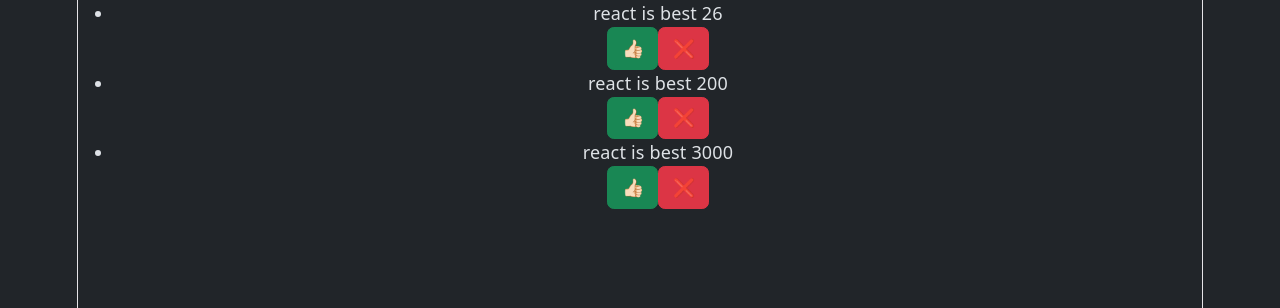
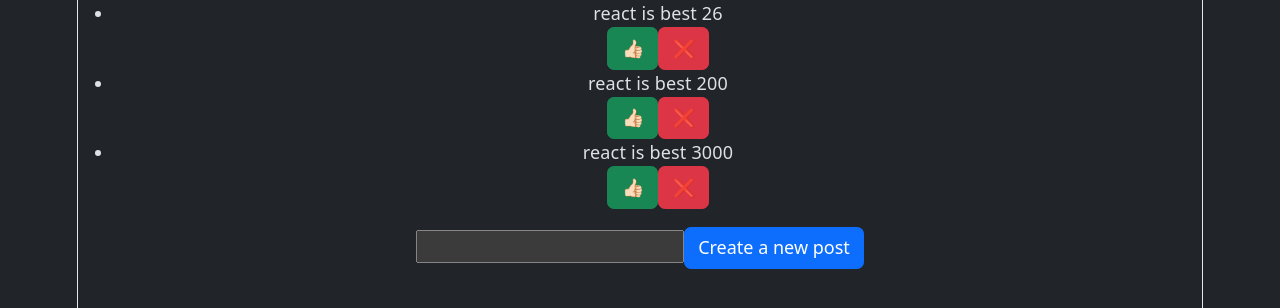
Before and after one commit to Petrasoderstrom1612/repetition, a React (Vite) app in the folder 03/: page / in a window 1280 px wide. Shown: the top 308 px of the page. Built offline with nearby package versions, Linux system fonts and the light colour scheme.

Commit message:
one way value added

```diff
--- a/03/src/App.tsx
+++ b/03/src/App.tsx
@@ -13,17 +13,20 @@
     {id: 2, title: "react is best", likes: 200},
     {id: 3, title: "react is best", likes: 3000}
   ])
+  const [postTitle, setPostTitle] = useState("")
 
   const handleLike = (postId: number) =>{
-    setPosts(posts.map(p => p.id === postId ? {...p, likes: p.id + 1 } : p))
+    setPosts(posts.map(p => p.id === postId ? {...p, likes: p.id + 1 } : p)) //returns ternary
   }
 
   const removeLike = (postId: number) => {
-    setPosts(posts.filter(p => p.id !== postId))
+    setPosts(posts.filter(p => p.id !== postId)) //returns whatever is truthy
   }
 
   return (
-    <ul>
+    <>
+  {posts.length > 0 ?
+    (  <ul>
         {posts.map(post =>
         <>
         <li key={post.id}>{post.title} {post.likes}</li>
@@ -32,6 +35,18 @@
         </>
         )}
         </ul>
+    ) : <p>No posts...</p>}
+
+    <form>
+      <input
+        aria-label="create a new post"
+        minLength={2}
+        value={postTitle}
+        onChange={(e) => setPostTitle(e.target.value)}
+      />
+      <button type="submit" className="btn btn-primary">Create a new post</button>
+    </form>
+  </>
   )
 }
 
```
Lines whose indentation alone changed are shown as unchanged.
